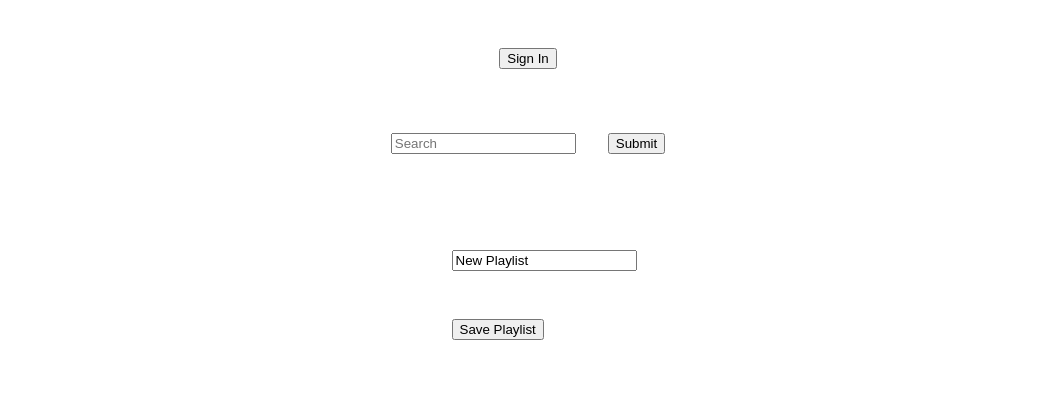
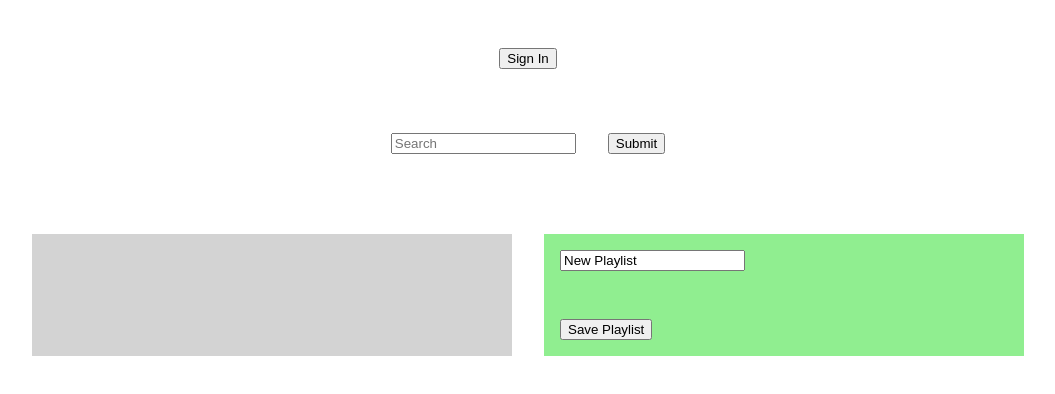
Before and after one commit to Bawnk1n/jammming, a React (Create React App) app: page / in a window 1280 px wide. Shown: the top 394 px of the page, without its empty margins (112-1167 px from the left). Built offline with nearby package versions, Linux system fonts and the light colour scheme.

Commit message:
add preview song functionality, add css files

```diff
--- a/src/Components/App.js
+++ b/src/Components/App.js
@@ -36,6 +36,7 @@ export const App = () => {
     const search = async (term) => {
         setSearchResults([]);
         const result = await Spotify.search(term);
+        console.log('Search Results:', result)
         setSearchResults(result);
     };
 
--- /dev/null
+++ b/src/Components/Playlist.css
@@ -0,0 +1,4 @@
+.playlist {
+    background-color: lightgreen;
+    width: 30rem;
+}
--- a/src/Components/Playlist.js
+++ b/src/Components/Playlist.js
@@ -1,5 +1,6 @@
 import React from 'react';
 import { Tracklist } from './Tracklist';
+import './Playlist.css';
 
 export const Playlist = (props) => {
 
@@ -13,7 +14,7 @@ export const Playlist = (props) => {
     }
 
     return(
-        <div>
+        <div className='playlist'>
             <input type='text' value={props.playlistName} onChange={handleChangeName}/>
             <Tracklist results={props.playlistTracks}
             changeSong={props.removeSong}
--- a/src/Components/SearchResults.js
+++ b/src/Components/SearchResults.js
@@ -1,9 +1,12 @@
 import React from 'react';
 import { Tracklist } from './Tracklist';
+import './searchResults.css'
 
 export const SearchResults = (props) => {
 
     return(
-        <Tracklist results={props.searchResults} changeSong={props.addSong} isAdd={true}/>
+        <div className='searchResults'>
+            <Tracklist results={props.searchResults} changeSong={props.addSong} isAdd={true}/>
+        </div>
     )
 }
--- a/src/Components/Track.js
+++ b/src/Components/Track.js
@@ -13,6 +13,8 @@ return(
         <h1>{props.songName}</h1>
         <h2>{props.artistName} {props.albumName}</h2>
         {isAdd ? <button onClick={handleChangeSong}>+</button> : <button onClick={handleChangeSong}>-</button>}
+        <audio src = {props.previewURL} controls />
+
     </div>
 )
 }
--- a/src/Components/Tracklist.js
+++ b/src/Components/Tracklist.js
@@ -15,6 +15,7 @@ export const Tracklist = (props) => {
                     artistName={track.artistName}
                     albumName={track.albumName}
                     changeSong={props.changeSong}
+                    previewURL={track.previewURL}
                     isAdd={props.isAdd}
                     />
                 )
--- /dev/null
+++ b/src/Components/searchResults.css
@@ -0,0 +1,4 @@
+.searchResults {
+    background-color: lightgrey;
+    width: 30rem;
+}
--- a/src/Spotify.js
+++ b/src/Spotify.js
@@ -51,7 +51,9 @@ const Spotify = {
                 trackName: track.name,
                 artistName: track.artists[0].name,
                 albumName: track.album.name,
-                uri: track.uri
+                uri: track.uri,
+                previewURL: track.preview_url
+
             }))
         })
     },
```
